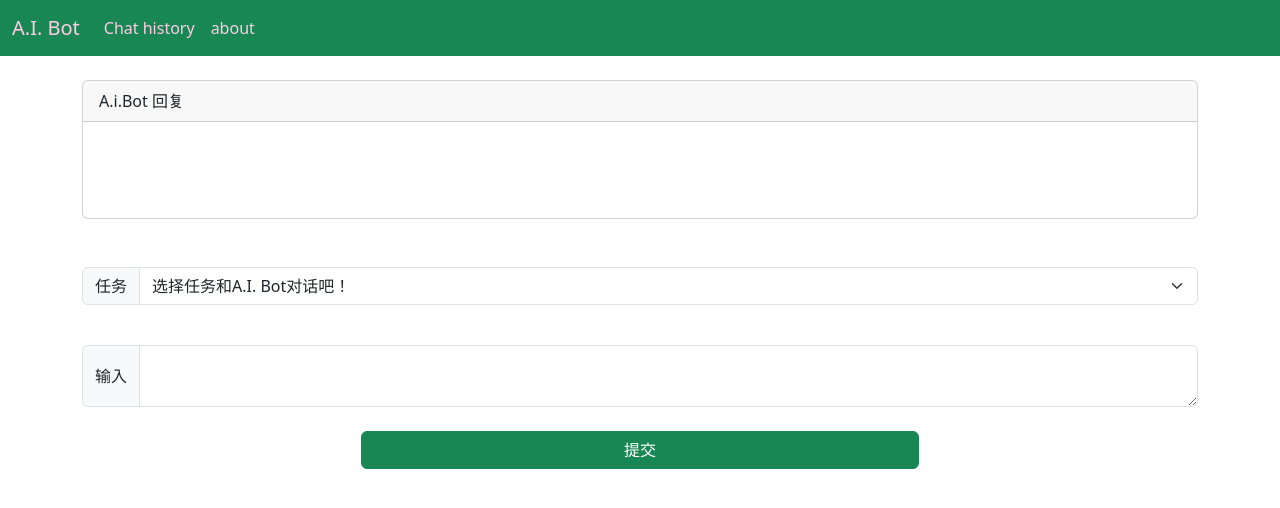
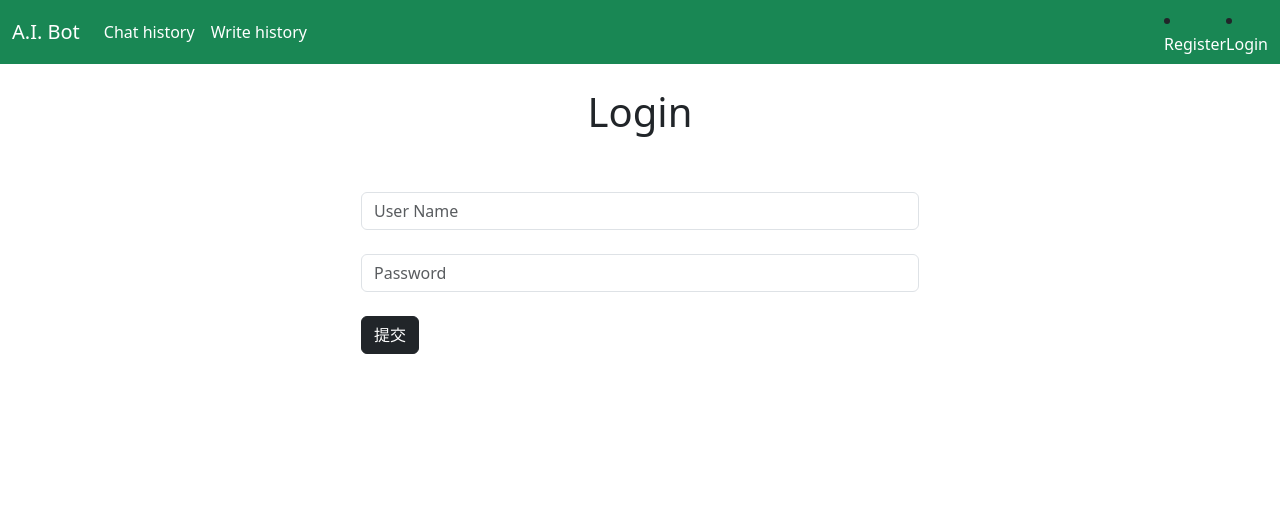
Before and after one commit to YzyrG/AI-Chat-App, a Django app: page / in a window 1280 px wide. Shown: the top 508 px of the page. Run offline with Django 4.2, Linux system fonts and the light colour scheme; some libraries are stand-ins or nearby versions.

Commit message:
add register page

```diff
--- a/Mybot/website/templates/base.html
+++ b/Mybot/website/templates/base.html
@@ -1,4 +1,4 @@
-<!-- 使用get bootstrap的html模板 -->
+<!-- 使用bootstrap的html模板 -->
 
 <!DOCTYPE html>
 {% load static %}
--- a/Mybot/website/templates/home.html
+++ b/Mybot/website/templates/home.html
@@ -2,7 +2,8 @@
 {% extends 'base.html' %}
 
 {% block content %}
-
+<!-- 只给已登录用户展示主页 -->
+{% if  user.is_authenticated %}
 
     <!-- return answer说明用户已正确填写表单并提交，此时展示提交处理后的页面 -->
     {% if answer %}
@@ -11,7 +12,7 @@
         <!-- writesonic 回复框  -->
         <div class="card">
               <div class="card-header">
-           A.i.Bot 回复
+               A.I. Bot 回复
               </div>
               <div class="card-body">
                 <!-- 输入无效字符时提示 -->
@@ -67,7 +68,7 @@
             <br/>
 
             <div class="d-grid gap-2 col-6 mx-auto">
-            <button class="btn btn-success" type="submit">提交</button>
+                <button class="btn btn-dark" type="submit" style="color:#FFFFFF">提交</button>
             </div>
             <br/><br/>
 
@@ -80,7 +81,7 @@
         <!-- writesonic 回复框  -->
         <div class="card">
               <div class="card-header">
-           A.i.Bot 回复
+               A.I. Bot 回复
               </div>
               <div class="card-body">
                 <p class="card-text"></p>
@@ -123,11 +124,30 @@
             <br/>
 
             <div class="d-grid gap-2 col-6 mx-auto">
-            <button class="btn btn-success" type="submit">提交</button>
+                <button class="btn btn-dark" type="submit" style="color:#FFFFFF">提交</button>
             </div>
 
         </form>
 
     {% endif %}
 
+{% else %}
+<div class="col-md-6 offset-md-3">
+<h1 class="text-center">Login</h1>
+<br><br>
+<form method='POST' action="{% url 'login' %}">
+<!-- csrf_token是为了防止csrf(跨站请求伪造)，防止黑客盗用你存在网站(cookie)上的账户密码和信息 -->
+{% csrf_token %}
+    <div class="form-group">
+        <input type="text" class="form-control" placeholder="User Name" name="username">
+        <br>
+    </div>
+    <div class="form-group">
+        <input type="text" class="form-control" placeholder="Password" name="password">
+        <br>
+    </div>
+    <button class="btn btn-dark" type="submit" style="color:#FFFFFF" value="submit">提交</button>
+</form>
+</div>
+{%endif  %}
 {% endblock %}
--- a/Mybot/website/templates/navbar.html
+++ b/Mybot/website/templates/navbar.html
@@ -1,20 +1,41 @@
-<!--使用get bootstrap的html模板-->
+<!--使用bootstrap的html模板-->
 
 <nav class="navbar navbar-expand-lg bg-success">
   <div class="container-fluid">
-    <a class="navbar-brand" href="{% url 'home' %}" style="color:#FFCCE5">A.I. Bot</a>
+
+    <a class="navbar-brand" href="{% url 'home' %}" style="color:#FFFFFF">A.I. Bot</a>
     <button class="navbar-toggler" type="button" data-bs-toggle="collapse" data-bs-target="#navbarSupportedContent" aria-controls="navbarSupportedContent" aria-expanded="false" aria-label="Toggle navigation">
       <span class="navbar-toggler-icon"></span>
     </button>
+
     <div class="collapse navbar-collapse" id="navbarSupportedContent">
       <ul class="navbar-nav me-auto mb-2 mb-lg-0">
         <li class="nav-item">
-          <a class="nav-link active" aria-current="page" href="{% url 'history' %}" style="color:#FFCCE5">Chat history</a>
+          <a class="nav-link active" aria-current="page" href="{% url 'history' %}" style="color:#FFFFFF">Chat history</a>
         </li>
         <li class="nav-item">
-          <a class="nav-link" href="#" style="color:#FFCCE5">about</a>
+          <a class="nav-link active" aria-current="page" href="#" style="color:#FFFFFF">Write history</a>
         </li>
       </ul>
+
     </div>
+
+    {% if user.is_authenticated %}
+      <!-- 已验证说明用户已登录，显示logout按钮 -->
+      <ul class="nav justify-content-end">
+        <li class="nav-item">
+          <a class="nav-link disabled" href="{% url 'logout' %}" style="color:#FFFFFF">Logout</a>
+        </li>
+    {% else %}
+      <!-- 已验证说明用户未登录，显示register、login按钮 -->
+        <li class="nav-item">
+        <a class="nav-link disabled" href="{% url 'register' %}" style="color:#FFFFFF">Register</a>
+        </li>
+
+        <li class="nav-item">
+          <a class="nav-link disabled" href="{% url 'login' %}" style="color:#FFFFFF">Login</a>
+        </li>
+      </ul>
+    {% endif %}
   </div>
 </nav>
--- a/Mybot/website/urls.py
+++ b/Mybot/website/urls.py
@@ -5,4 +5,7 @@ urlpatterns = [
     path('', views.home, name='home'),
     path('history', views.history, name='history'),
     path('delete_history/<history_id>', views.delete_history, name='delete_history'),
+    path('login/', views.login_user, name='login'),
+    path('logout/', views.logout_user, name='logout'),
+    path('register/', views.register_user, name='register'),
 ]
--- a/Mybot/website/views.py
+++ b/Mybot/website/views.py
@@ -1,12 +1,14 @@
-import json
+from .models import PreviousChat
 from django.shortcuts import render, redirect
 from django.contrib import messages
+from django.core.paginator import Paginator
 from django.contrib.auth import authenticate, login, logout
+from django.contrib.auth.decorators import login_required
 from django.contrib.auth.forms import UserCreationForm
+from .forms import SignUpForm
 import requests
-from .models import PreviousChat
 import os
-from django.core.paginator import Paginator
+import json
 
 
 def home(request):
@@ -170,3 +172,46 @@ def delete_history(request, history_id):
     delete_data.delete()
     messages.success(request, "删除成功！")
     return redirect('history')
+
+
+# 以下用户注册登录验证功能参考django官方文档
+def login_user(request):
+    # 获取表单数据
+    if request.method == 'POST':
+        username = request.POST['username']
+        password = request.POST['password']
+
+        # 验证用户名及密码
+        user = authenticate(request, username=username, password=password)
+        if user is not None:
+            login(request, user)
+            messages.success(request, " (｡･∀･)ﾉﾞ嗨， 您已成功登录！")
+            return redirect('home')
+        else:
+            messages.success(request, " (っ °Д °;)っ 登录失败！请重新登录。")
+            return redirect('home')
+    else:
+        return render(request, 'home.html')
+
+
+def logout_user(request):
+    logout(request)
+    messages.success(request, "您已退出登录，Bye！(●'◡'●)")
+    return redirect('home')
+
+
+def register_user(request):
+    if request.method == 'POST':
+        form = SignUpForm(request.POST)
+        if form.is_valid():
+            form.save()
+            username = form.cleaned_data['username']
+            password = form.cleaned_data['password1']
+            user = authenticate(username=username, password=password)
+            login(request, user)
+            messages.success(request, "您已注册成功！")
+            return redirect('home')
+    else:
+        form = SignUpForm()
+
+    return render(request, 'register.html', {'form': form})
```
Also changed, not shown: Mybot/Mybot/settings.py (+6 -13 lines), Mybot/website/forms.py (added, +34 -0 lines), Mybot/website/templates/register.html (added, +33 -0 lines). Lines whose indentation alone changed are shown as unchanged.
